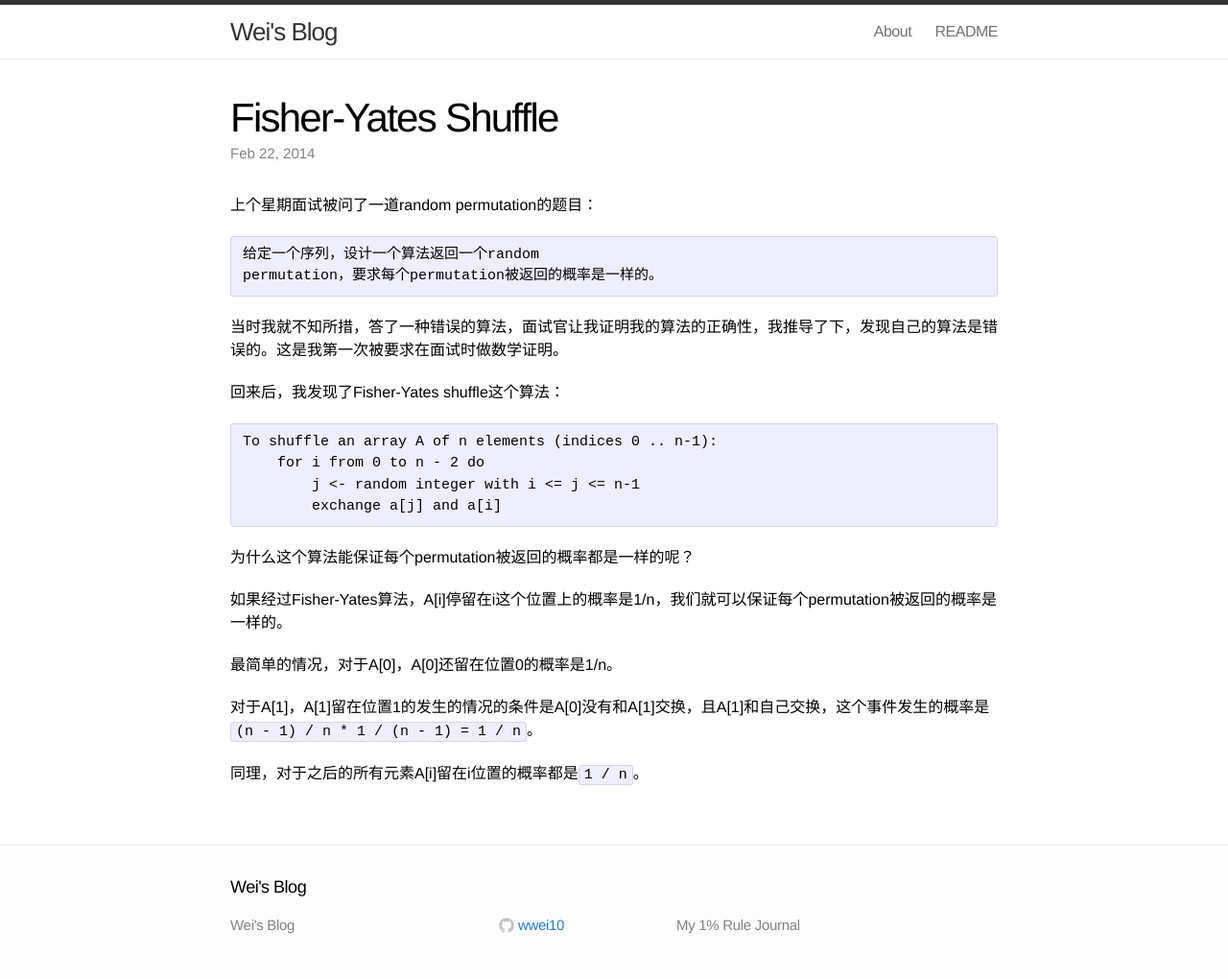
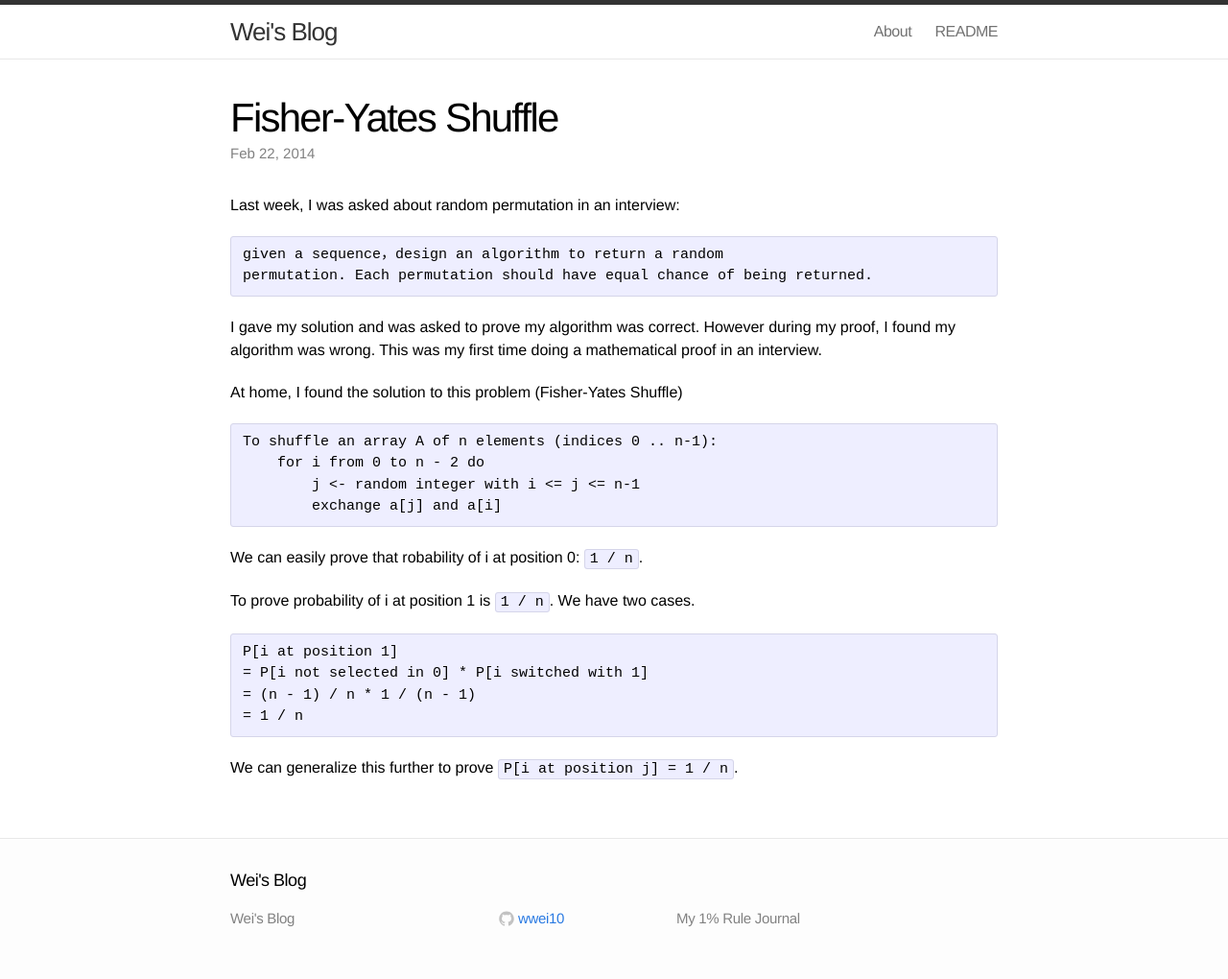
Before and after one commit to wwei10/blog.wwei10.com, a Jekyll site: the page built from _posts/2014-02-22-fisher-yates-shuffle.md, in a window 1280 px wide. Shown: the whole page at 96% size. Built offline with Jekyll 4.4.1, drawn with Linux system fonts in a browser that asks for light colours.

Commit message:
Translate fisher-yates shuffle blog

````diff
--- a/_posts/2014-02-22-fisher-yates-shuffle.md
+++ b/_posts/2014-02-22-fisher-yates-shuffle.md
@@ -5,16 +5,16 @@ date:   2014-02-22 22:22:00
 categories: Chinese Programming
 ---
 
-上个星期面试被问了一道random permutation的题目：
+Last week, I was asked about random permutation in an interview:
 
 ```
-给定一个序列，设计一个算法返回一个random
-permutation，要求每个permutation被返回的概率是一样的。
+given a sequence，design an algorithm to return a random
+permutation. Each permutation should have equal chance of being returned.
 ```
 
-当时我就不知所措，答了一种错误的算法，面试官让我证明我的算法的正确性，我推导了下，发现自己的算法是错误的。这是我第一次被要求在面试时做数学证明。
+I gave my solution and was asked to prove my algorithm was correct. However during my proof, I found my algorithm was wrong. This was my first time doing a mathematical proof in an interview.
 
-回来后，我发现了Fisher-Yates shuffle这个算法：
+At home, I found the solution to this problem (Fisher-Yates Shuffle)
 
 ```
 To shuffle an array A of n elements (indices 0 .. n-1):
@@ -23,12 +23,15 @@ To shuffle an array A of n elements (indices 0 .. n-1):
         exchange a[j] and a[i]
 ```
 
-为什么这个算法能保证每个permutation被返回的概率都是一样的呢？
+We can easily prove that robability of i at position 0: `1 / n`.
 
-如果经过Fisher-Yates算法，A[i]停留在i这个位置上的概率是1/n，我们就可以保证每个permutation被返回的概率是一样的。
+To prove probability of i at position 1 is `1 / n`. We have two cases.
 
-最简单的情况，对于A[0]，A[0]还留在位置0的概率是1/n。
+```
+P[i at position 1]
+= P[i not selected in 0] * P[i switched with 1]
+= (n - 1) / n * 1 / (n - 1)
+= 1 / n
+```
 
-对于A[1]，A[1]留在位置1的发生的情况的条件是A[0]没有和A[1]交换，且A[1]和自己交换，这个事件发生的概率是```(n - 1) / n * 1 / (n - 1) = 1 / n```。
-
-同理，对于之后的所有元素A[i]留在i位置的概率都是```1 / n```。
+We can generalize this further to prove `P[i at position j] = 1 / n`.
````
